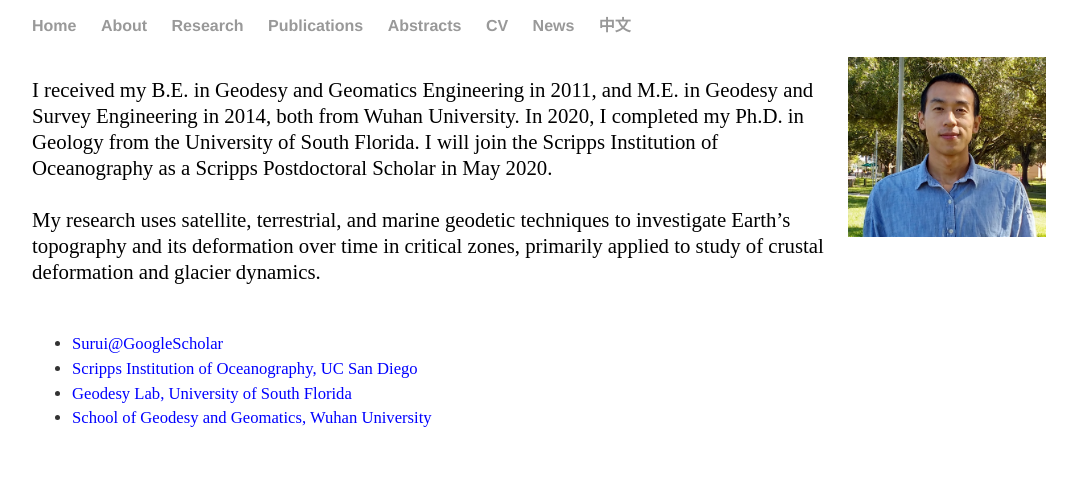
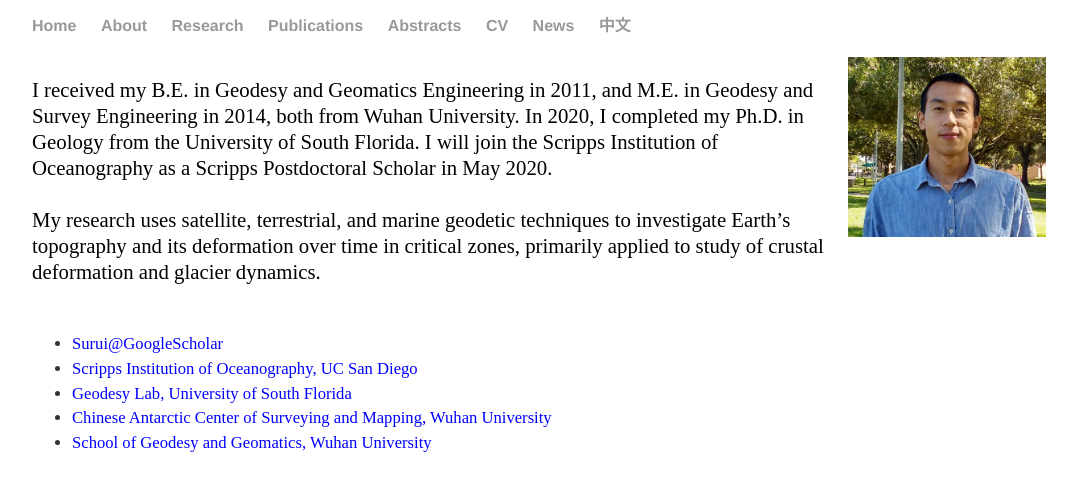
Before and after one commit to suruixie/suruixie.github.io, a Jekyll site: the page built from about/index.html, in a window 1280 px wide. Shown: the top 491 px of the page, without its empty margins (96-1173 px from the left). Built offline with Jekyll 4.4.1, drawn with Linux system fonts in a browser that asks for light colours.

Commit message:
Update index.html

```diff
--- a/about/index.html
+++ b/about/index.html
@@ -13,5 +13,6 @@ title: About Surui
 	<li style="font-size:0.8em;"><a href="https://scholar.google.com/citations?user=kF4StsMAAAAJ&hl=en&oi=ao" style="color:#0000FF;">Surui@GoogleScholar</a></li>
 	<li style="font-size:0.8em;"><a href="https://scripps.ucsd.edu/" style="color:#0000FF;">Scripps Institution of Oceanography, UC San Diego</a></li>
 	<li style="font-size:0.8em;"><a href="http://labs.cas.usf.edu/geodesy/" style="color:#0000FF;">Geodesy Lab, University of South Florida</a></li>
+	<li style="font-size:0.8em;"><a href="http://pole.whu.edu.cn/cacsm/" style="color:#0000FF;">Chinese Antarctic Center of Surveying and Mapping, Wuhan University</a></li>
 	<li style="font-size:0.8em;"><a href="http://main.sgg.whu.edu.cn/" style="color:#0000FF;">School of Geodesy and Geomatics, Wuhan University</a></li>
 </ul>
```
